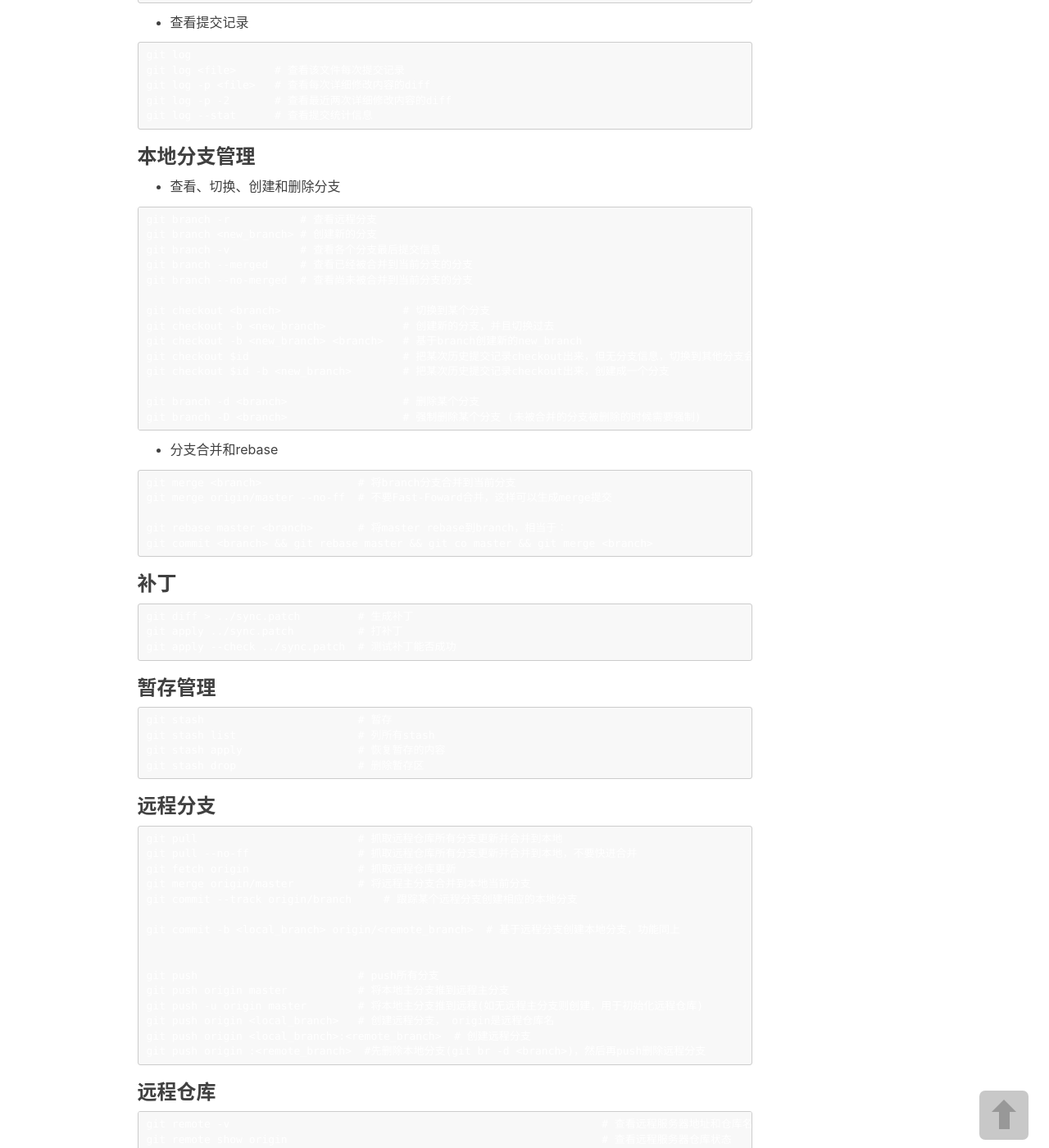
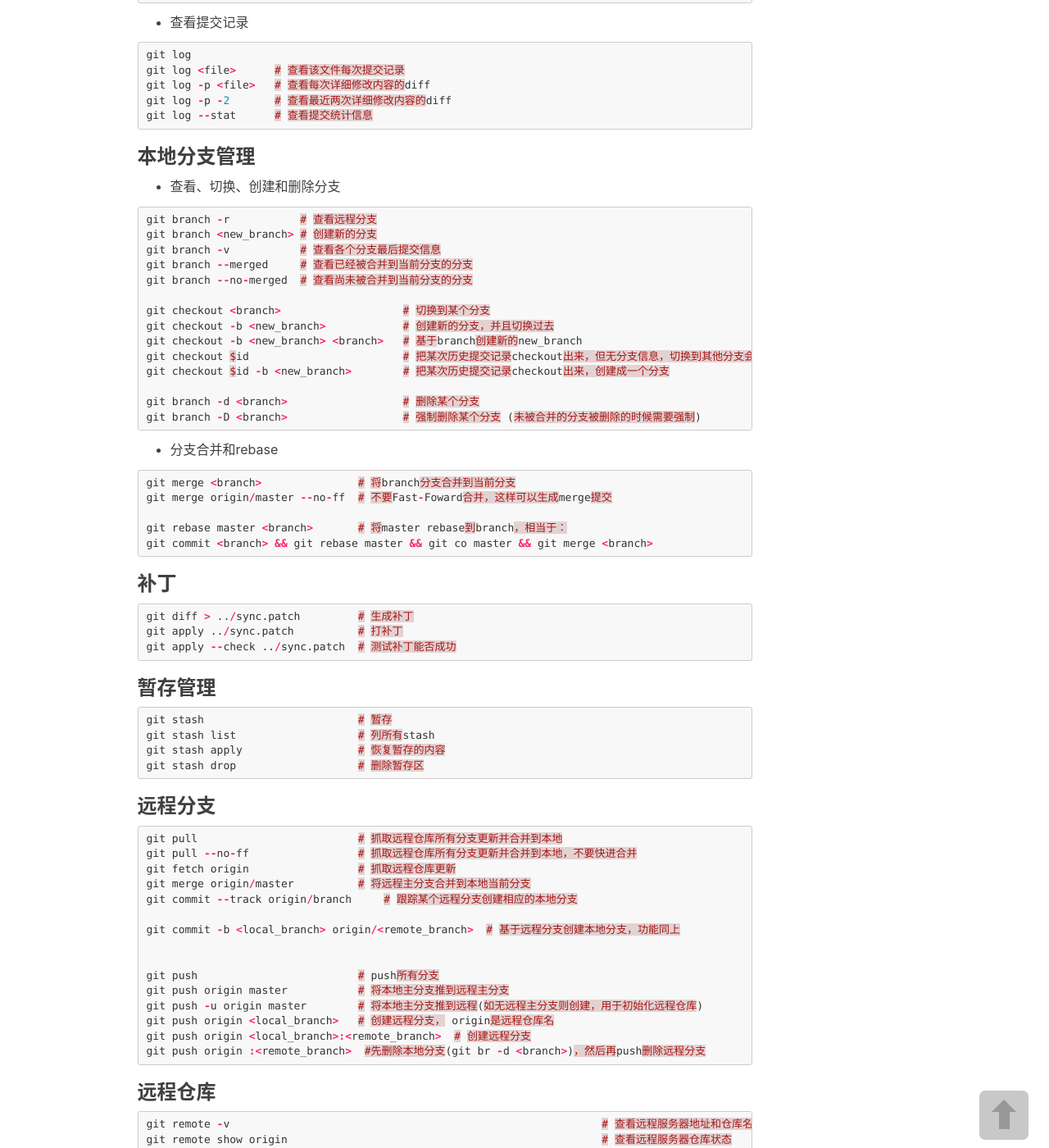
Before and after one commit to zongkaizhang/zongkaizhang.github.com, a Jekyll site: the page built from _posts/2016-02-25-git-tools.md, in a window 1280 px wide and 1400 px high, scrolled down 3872 px. Shown: the whole window at 82% size. Built offline with Jekyll 4.4.1, drawn with Linux system fonts in a browser that asks for light colours; nearby versions of some CDN libraries; comment, search, counter and statistics services are not loaded; some of the changed text lies outside the part shown.

Commit message:
Modify highlight of code.

````diff
--- a/_posts/2016-02-25-git-tools.md
+++ b/_posts/2016-02-25-git-tools.md
@@ -84,7 +84,7 @@ Git是一个开源的分布式版本控制系统，用以有效、高速的处
 
 在第一次使用git前，需要对git进行初始化。命令如下
 
-```
+{% highlight c++ %}
 git config --global user.name "YOUR NAME"           # 配置git用户名
 git config --global user.email "YOUR EMAIL ADDRESS" # 配置git用户邮箱
 git config --global color.ui true                   # 在git命令中开启颜色显示
@@ -93,13 +93,13 @@ git config --global alias.ci commit                 # 配置提交命令别名
 git config --global alias.st status                 # 配置状态别名
 git config --global alias.br branch                 # 配置分支别名
 git config -l                                       # 列举所有配置
-```
+{% endhighlight %}
 
 ### 本地管理 ###
 
 - 查看、添加、提交、删除、找回，重置修改文件
 
-```
+{% highlight c++ %}
 git help <command>  # 显示command的help
 git show            # 显示某次提交的内容
 git show <$id>
@@ -125,11 +125,11 @@ git commit --amend              # 修改最后一次提交记录
 
 git revert <$id>    # 恢复某次提交的状态，恢复动作本身也创建了一次提交对象
 git revert HEAD     # 恢复最后一次提交的状态
-```
+{% endhighlight %}
 
 - 查看文件修改的内容
 
-```
+{% highlight c++ %}
 git diff <file>     # 比较当前文件和暂存区文件差异
 git diff
 git diff <$id1> <$id2>        # 比较两次提交之间的差异
@@ -137,23 +137,23 @@ git diff <branch1>..<branch2> # 在两个分支之间比较
 git diff --staged   # 比较暂存区和版本库差异
 git diff --cached   # 比较暂存区和版本库差异
 git diff --stat     # 仅仅比较统计信息
-```
+{% endhighlight %}
 
 - 查看提交记录
 
-```
+{% highlight c++ %}
 git log
 git log <file>      # 查看该文件每次提交记录
 git log -p <file>   # 查看每次详细修改内容的diff
 git log -p -2       # 查看最近两次详细修改内容的diff
 git log --stat      # 查看提交统计信息
-```
+{% endhighlight %}
 
 ### 本地分支管理 ###
 
 - 查看、切换、创建和删除分支
 
-```
+{% highlight c++ %}
 git branch -r           # 查看远程分支
 git branch <new_branch> # 创建新的分支
 git branch -v           # 查看各个分支最后提交信息
@@ -168,38 +168,38 @@ git checkout $id -b <new_branch>        # 把某次历史提交记录checkout出
 
 git branch -d <branch>                  # 删除某个分支
 git branch -D <branch>                  # 强制删除某个分支 (未被合并的分支被删除的时候需要强制)
-```
+{% endhighlight %}
 
 - 分支合并和rebase
 
-```
+{% highlight c++ %}
 git merge <branch>               # 将branch分支合并到当前分支
 git merge origin/master --no-ff  # 不要Fast-Foward合并，这样可以生成merge提交
 
 git rebase master <branch>       # 将master rebase到branch，相当于：
 git commit <branch> && git rebase master && git co master && git merge <branch>
-```
+{% endhighlight %}
 
 ### 补丁 ###
 
-```
+{% highlight c++ %}
 git diff > ../sync.patch         # 生成补丁
 git apply ../sync.patch          # 打补丁
 git apply --check ../sync.patch  # 测试补丁能否成功
-```
+{% endhighlight %}
 
 ### 暂存管理 ###
 
-```
+{% highlight c++ %}
 git stash                        # 暂存
 git stash list                   # 列所有stash
 git stash apply                  # 恢复暂存的内容
 git stash drop                   # 删除暂存区
-```
+{% endhighlight %}
 
 ### 远程分支 ###
 
-```
+{% highlight c++ %}
 git pull                         # 抓取远程仓库所有分支更新并合并到本地
 git pull --no-ff                 # 抓取远程仓库所有分支更新并合并到本地，不要快进合并
 git fetch origin                 # 抓取远程仓库更新
@@ -215,21 +215,21 @@ git push -u origin master        # 将本地主分支推到远程(如无远程
 git push origin <local_branch>   # 创建远程分支， origin是远程仓库名
 git push origin <local_branch>:<remote_branch>  # 创建远程分支
 git push origin :<remote_branch>  #先删除本地分支(git br -d <branch>)，然后再push删除远程分支
-```
+{% endhighlight %}
 
 ### 远程仓库 ###
 
-```
+{% highlight c++ %}
 git remote -v                                                          # 查看远程服务器地址和仓库名称
 git remote show origin                                                 # 查看远程服务器仓库状态
 git remote add origin git@github:YOU_RPROJECT/YOU_RPROJECT.git         # 添加远程仓库地址
 git remote set-url origin git@github.com:YOU_RPROJECT/YOU_RPROJECT.git # 设置远程仓库地址(用于修改远程仓库地址)
 git remote rm <repository>                                             # 删除远程仓库
-```
+{% endhighlight %}
 
 - 创建远程仓库
 
-```
+{% highlight c++ %}
 git clone --bare YOU_RPROJECT YOU_RPROJECT.git  # 用带版本的项目创建纯版本仓库
 scp -r YOU_RPROJECT.git git@git.csdn.net:~      # 将纯仓库上传到服务器上
 
@@ -239,14 +239,14 @@ git remote add origin git@github.com:YOU_RPROJECT/YOU_RPROJECT.git      # 设置
 git push -u origin master               # 客户端首次提交
 git push -u origin develop              # 首次将本地develop分支提交到远程develop分支，并且track
 git remote set-head origin master       # 设置远程仓库的HEAD指向master分支
-```
+{% endhighlight %}
 
 - 设置跟踪远程库和本地库
 
-```
+{% highlight c++ %}
 git branch --set-upstream master origin/master
 git branch --set-upstream develop origin/develop
-```
+{% endhighlight %}
 
 # Github #
 ---
````
Also changed, not shown: _posts/2016-02-26-build-blog.md (+15 -14 lines), _posts/2016-03-03-computer_net_data_link.md (+2 -2 lines).
